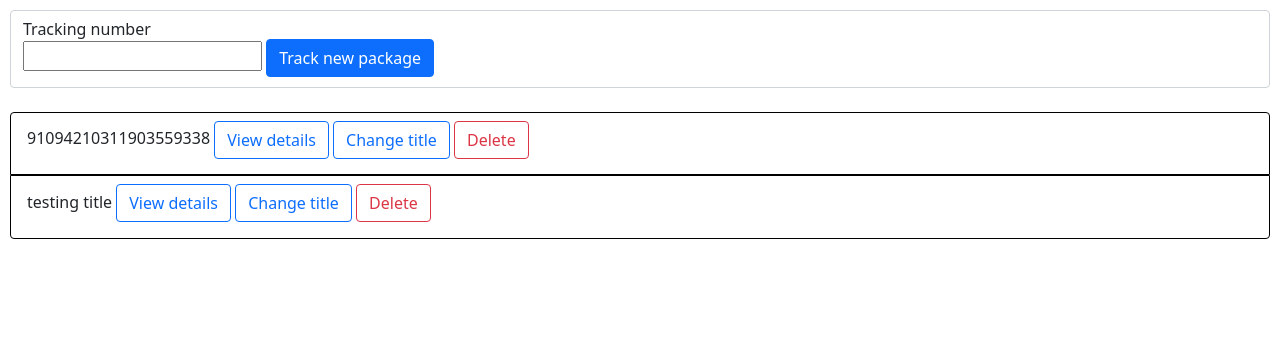
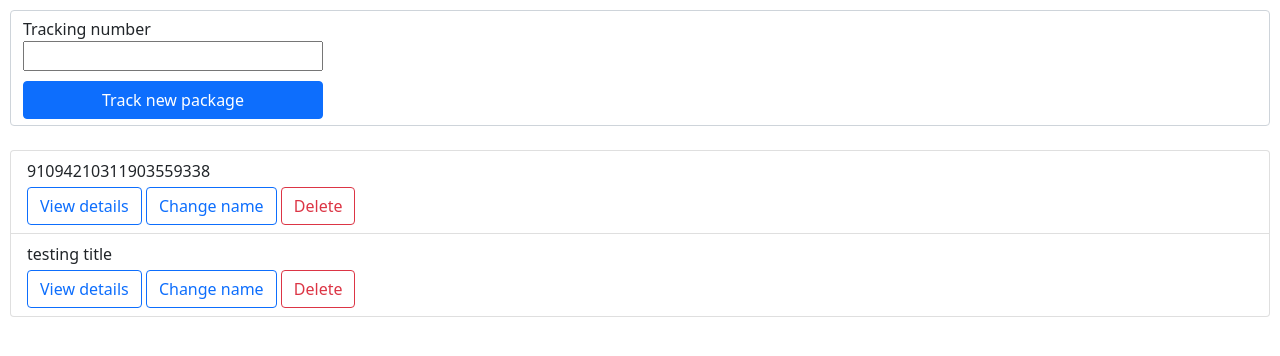
Before and after one commit to 1-max-1/package-tracker, a Flask app: page /packageList in a window 1280 px wide. Shown: the part 59-415 px from the top of the page. Run offline with Flask 2, Linux system fonts and the light colour scheme; a user stored in the database is signed in; data comes from the database, SQL or seed files in the repository; both versions use the stored data as it was after the commit; parts of the project's set-up code (start-up, migrations or seed data) failed here and were passed over; some libraries are stand-ins or nearby versions.

Commit message:
Feedback #1

```diff
--- a/forms.py
+++ b/forms.py
@@ -23,8 +23,8 @@ class RegisterForm(FlaskForm):
 			raise ValidationError("Password must contain at least one number")
 
 class AddPackageForm(FlaskForm):
-	trackingCode = StringField("Tracking number", validators=[DataRequired()])
-	classes = {"trackingCode": "d-inline-block"}
+	trackingCode = StringField("Tracking number", validators=[DataRequired()], render_kw={"style": "width: 300px;"})
+	classes = {"trackingCode": ""}
 
 class ForgotPasswordForm(FlaskForm):
 	email = StringField("Email", validators=[DataRequired(), Email(), Length(min=3, max=254)], render_kw={"style": "margin: auto; width: 100%;"})
--- a/packages.py
+++ b/packages.py
@@ -29,10 +29,10 @@ class PackageHandler():
 		self.con = None
 
 		self.scheduler = BackgroundScheduler()
-		#self.scheduler.add_job(self.addOldPackagesToQueue, "interval", seconds=15)
-		#self.scheduler.add_job(self.scrapeNextInQueue, "interval", seconds=60)
-		#self.scheduler.add_job(self.checkForDeadPackages, "interval", seconds=300)
-		#self.scheduler.start()
+		self.scheduler.add_job(self.addOldPackagesToQueue, "interval", seconds=15)
+		self.scheduler.add_job(self.scrapeNextInQueue, "interval", seconds=60)
+		self.scheduler.add_job(self.checkForDeadPackages, "interval", seconds=300)
+		self.scheduler.start()
 
 		# Dont wait for full page load
 		caps = DesiredCapabilities().CHROME
@@ -42,15 +42,15 @@ class PackageHandler():
 		opts.add_argument("--disable-blink-features=AutomationControlled")
 		opts.add_argument("--headless") # Runs faster - no rendering
 		# Startup the browser
-		#self.browser = Chrome(chromeDriverName, desired_capabilities=caps, chrome_options=opts)
-		#self.browser.get("https://google.com")
-		self.browser = None
+		self.browser = Chrome(chromeDriverName, desired_capabilities=caps, chrome_options=opts)
+		self.browser.get("https://google.com")
+		#self.browser = None
 
 	# Acts like a destructor
 	def __del__(self):
-		#self.scheduler.shutdown()
-		#self.browser.close()
-		pass
+		self.scheduler.shutdown()
+		self.browser.close()
+		#pass
 
 	# Gets the top package on the queue - next in line. Proceeds to scrape the data for that package and add it to the db. Package is then removed from the queue and updated
 	# Cant use the decorator here becase the sqlite connection will be on another thread
@@ -190,7 +190,7 @@ class PackageHandler():
 
 		# Return all stages in the packages journey with date, time and the description of the event
 		# The package title is added to the top of the result. Order by reverse order so data is in date order
-		cur.execute("SELECT id, date, time, data FROM package_data WHERE package_id = ? UNION SELECT 0, COALESCE(title, trackingNumber) AS title, NULL, NULL FROM packages WHERE id = ?", [packageID, packageID])
+		cur.execute("SELECT id, date, time, data FROM package_data WHERE package_id = ? UNION SELECT 0, COALESCE(title, trackingNumber) AS title, trackingNumber, NULL FROM packages WHERE id = ?", [packageID, packageID])
 		result = cur.fetchall()
 		cur.close()
 		return result
@@ -217,7 +217,7 @@ class PackageHandler():
 		# Assign none to the title if the string is empty - we want to insert NULL into the db not an empty string
 		newTitle = title.strip() if len(title.strip()) > 0 else None
 		cur = self.con.cursor()
-		cur.execute("UPDATE packages SET title = ?", [newTitle]) #Update and close connection
+		cur.execute("UPDATE packages SET title = ? WHERE id = ?", [newTitle, packageID]) #Update and close connection
 		self.con.commit()
 
 		# If the title was an empty string, then the title for this package should now default back to the
--- a/templates/forgotPasswordStep2.html
+++ b/templates/forgotPasswordStep2.html
@@ -1,9 +1,9 @@
 {% from "includes/form_renderer.html" import render_form %}
 {% extends "main_layout_container.html" %}
 {% block body %}
-	<div class="text-center" style="margin-top: 30px;">
-		<p style="margin-bottom: 0px;">We sent an email to {{ email }} containg further instructions. Please check your inbox.</p>
-		<p>You may need to wait a few minutes for the email to arrive. Make sure to check your spam folder as well.</p>
+	<div class="text-center" style="margin-top: 30px; padding: 20px;">
+		<p style="margin-bottom: 0px;">We sent an email to {{ email }} containing further instructions. Please check your inbox.</p>
+		<p>You may need to wait a few minutes for the email to arrive. Make sure to check your spam folder.</p>
 	</div>
 
 	<div class="d-grid text-center form-control" style="width: 8em; margin: auto;">
--- a/templates/homePage.html
+++ b/templates/homePage.html
@@ -1,9 +1,8 @@
 {% extends "main_layout_container.html" %}
 {% block body %}
 	<div class="text-center">
-		<h1>Hello!</h1>
-		<p>Welcome to {{"<<insert cool name here>>"}}!</p><br/>
-		<p>This is a site to manage all your packages in one place, no matter where they're coming from.</p>
+		<h1>{{"<<insert cool name here>>"}}</h1>
+		<p>Manage all your parcels in one place, no matter where they're coming from.</p>
 		<p>Easily add your tracking number, set a title, and view the details for each stage in your parcels journey.</p>
 		<p>To get started, click <a href="/register"><button type="button" class="btn btn-outline-primary btn-sm">here</button></a> to create an account.</p>
 	</div>
--- a/templates/packageList.html
+++ b/templates/packageList.html
@@ -89,7 +89,7 @@
 			<!-- The renderer does all of the work of getting the fields and adding them to the html -->
 			<div class="form-control">
 				{{render_form(form)}}
-				<input type="submit" class="btn btn-primary d-inline-block" value="Track new package"/>
+				<input type="submit" class="btn btn-primary d-inline-block" value="Track new package" style="width: 300px;" />
 			</div>
 		</form>
 		<br>
@@ -101,19 +101,21 @@
 			<!-- If there are some things in the list then we loop through them -->
 			{% else %}
 				{% for package in packageList %}
-					<li class="list-group-item align-top" id="packageListLI-{{package['id']}}" style="border: 1px solid black;">
+					<li class="list-group-item align-top" id="packageListLI-{{package['id']}}">
 						<!-- Render the package title -->
-						<p class="d-inline-block" id="packageLabel-{{package['id']}}">{{ package["title"] }}</p>
+						<p class="d-inline-block mb-1" id="packageLabel-{{package['id']}}">{{ package["title"] }}</p>
+						<br>
 						<!-- Button with link to package details page for this package -->
 						<a role="button" class="btn btn-outline-primary" href="/packageDetails/{{package['id']}}">View details</a>
 						<!-- Button that opens the title input modal -->
-						<button type="button" class="btn btn-outline-primary" data-bs-toggle="modal" data-bs-target="#titleInputModal" onclick="assignPackageIDToModal(`{{package['id']}}`, `titleInputModal`)">Change title</button>
+						<button type="button" class="btn btn-outline-primary" data-bs-toggle="modal" data-bs-target="#titleInputModal" onclick="assignPackageIDToModal(`{{package['id']}}`, `titleInputModal`)">Change name</button>
 						<!-- Opens deletion modal -->
 						<button type="button" class="btn btn-outline-danger d-inline-block" data-bs-toggle="modal" data-bs-target="#deleteModal" onclick="assignPackageIDToModal(`{{package['id']}}`, `deleteModal`)">Delete</button>
 
 						<!-- If the package hasn't been updated for 3 weeks, then we show a little alert -->
 						{% if package["current_time"] - package["last_new_data"] > 2160000 %}
-							<p class="text-warning d-inline-block"><span class="border border-warning">This package is old and hasn't been updated for a while. Consider deleting it? Or, <a href="/renewPackage/{{package['id']}}">renew</a> it.</span></p>
+							<br>
+							<p class="text-warning d-inline-block" style="padding: 5px;"><span class="border border-warning">This package is old and hasn't been updated for a while. Consider deleting it? Or, <a href="/renewPackage/{{package['id']}}">renew</a> it.</span></p>
 						{% endif %}
 					</li>
 				{% endfor %}
@@ -127,21 +129,21 @@
 		  	<div class="modal-content">
 				<!-- The header of the dialog - title bar and stuff -->
 				<div class="modal-header">
-			  		<h5 class="modal-title">Enter New Title:</h5>
+			  		<h5 class="modal-title">Enter new package name:</h5>
 					<!-- Second close button - X in top corner -->
 			  		<button type="button" class="btn-close" id="titleInputModal-xButton" data-bs-dismiss="modal" aria-label="Close"></button>
 				</div>
 				<div class="modal-body">
 					<input type="text" class="form-control" id="new-title-input">
 					<!-- If there is an error then this error message will be unhidden by jqery -->
-					<p class="text-danger d-none" id="titleInputModal-modalErrorMessage">Couldn't update title. Please try again.</p>
+					<p class="text-danger d-none" id="titleInputModal-modalErrorMessage">Couldn't update name. Please try again.</p>
 					<!-- This will hold the package ID of the package that this modal is for -->
 					<input type="hidden" id="titleInputModal-packageIDHolder">
 				</div>
 				<!-- The submit and cancel button -->
 				<div class="modal-footer" id="titleInputModal-modal-footer">
 					<button type="button" class="btn btn-secondary" id="titleInputModal-cancelButton" data-bs-dismiss="modal">Cancel</button>
-					<button type="button" class="btn btn-primary" id="titleInputModal-updateButton" onclick="handleModalSubmit('titleInputModal')">Update title</button>
+					<button type="button" class="btn btn-primary" id="titleInputModal-updateButton" onclick="handleModalSubmit('titleInputModal')">Update name</button>
 				</div>
 			</div>
 		</div>
--- a/templates/verifyYourEmail.html
+++ b/templates/verifyYourEmail.html
@@ -1,6 +1,6 @@
 {% extends "main_layout_container.html" %}
 {% block body %}
-	<div class="text-center" style="margin-top: 30px;">
+	<div class="text-center" style="margin-top: 30px; padding: 20px;">
 		<h2>Verify your email address</h2>
 		<p style="margin-bottom: 0px;">You're almost there! There's just one more step - we sent an email to the address you provided (<i>{{email}}</i>).</p>
 		<p style="margin-bottom: 0px;">Please click the link contained in the email to verify your account. Once this is completed you can login.</p>
```
Also changed, not shown: templates/packageData.html (+6 -2 lines), database/database.db.
